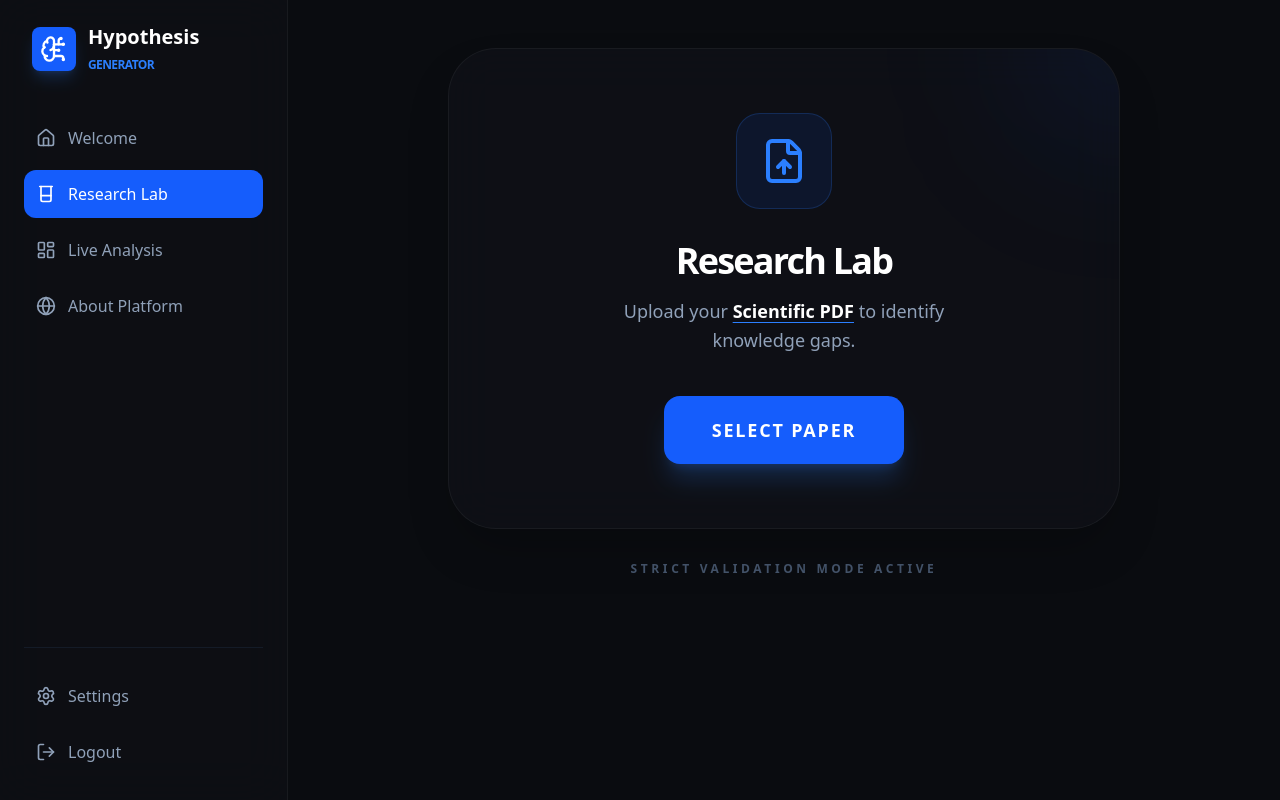
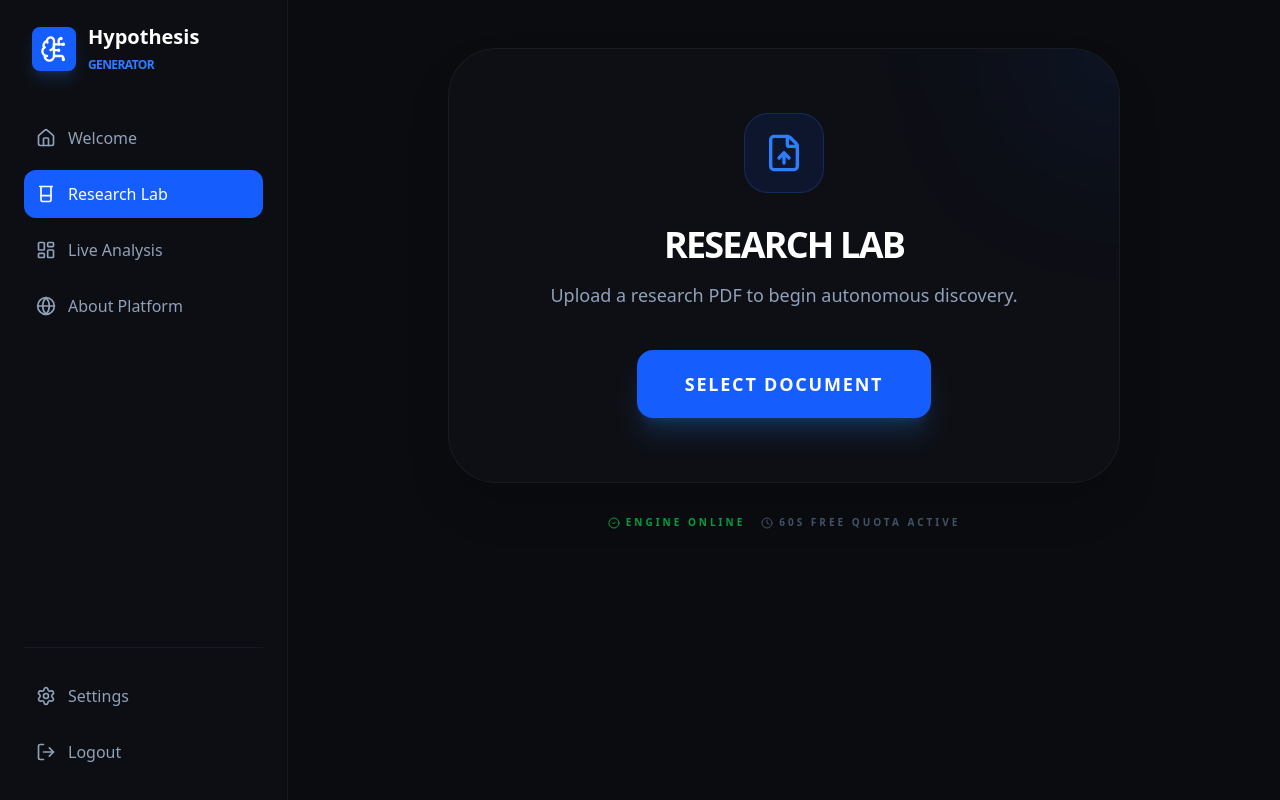
Before and after one commit to kishan0430/Hypothesis-Generator-AI, a React app in the folder frontend/: page /lab in a window 1280 px wide. Both pictures are taken after typing "name@example.com", "Sample123" into the empty fields and a click on the button "Enter Workspace". Built offline with nearby package versions, Linux system fonts and the light colour scheme; the HTML template or start-up script is replaced by a standard one.

Commit message:
final: submission ready with 2026 genai sdk

```diff
--- a/frontend/src/pages/LabPage.jsx
+++ b/frontend/src/pages/LabPage.jsx
@@ -1,6 +1,6 @@
 import React, { useState } from 'react';
-import { motion } from 'framer-motion';
-import { FileUp, Loader2, AlertTriangle } from 'lucide-react';
+import { motion, AnimatePresence } from 'framer-motion';
+import { FileUp, Loader2, AlertTriangle, CheckCircle2, Clock } from 'lucide-react';
 import axios from 'axios';
 import { useNavigate } from 'react-router-dom';
 
@@ -9,99 +9,81 @@ export default function LabPage({ setAnalysisData }) {
   const [error, setError] = useState(null);
   const navigate = useNavigate();
 
-  // --- THE MAIN FUNCTION ---
   const handleFile = async (e) => {
     const file = e.target.files[0];
     if (!file) return;
 
-    // Reset states
     setLoading(true);
     setError(null);
 
     const formData = new FormData();
     formData.append('file', file);
 
-    // Get the backend URL (from Render environment or localhost)
     const backendUrl = import.meta.env.VITE_BACKEND_URL || 'http://localhost:8000';
 
     try {
       const res = await axios.post(`${backendUrl}/generate-hypothesis`, formData);
-
-      // If successful, save data and go to Analysis
       setAnalysisData(res.data);
       navigate('/analysis');
+    } catch (err) {
+      const detail = err.response?.data?.detail || "";
 
-    } catch (err) {
-      // --- THE CRITICAL ERROR LOGIC ---
-      // This catches the "Access Denied" message from your Python backend
-      const message = err.response?.data?.detail || "Connection to AI Engine failed.";
-      setError(message);
-
-      // Also show an alert so it's impossible to miss
-      alert("⚠️ " + message);
-
+      if (detail.includes("429") || detail.includes("Rate Limit")) {
+        setError("Google API Rate Limit reached. Please wait 60 seconds before trying again.");
+      } else {
+        setError(detail || "Connection Error: Check if backend is running.");
+      }
     } finally {
       setLoading(false);
     }
   };
 
   return (
-    <div className="p-12 h-full flex flex-col items-center justify-center">
+    <div className="p-8 md:p-12 h-full flex flex-col items-center justify-center">
       <motion.div
-        initial={{ scale: 0.9, opacity: 0 }}
+        initial={{ scale: 0.95, opacity: 0 }}
         animate={{ scale: 1, opacity: 1 }}
-        className="w-full max-w-2xl bg-[#0f1117]/80 border border-white/5 rounded-[3rem] p-16 text-center shadow-2xl backdrop-blur-xl relative overflow-hidden"
+        className="w-full max-w-2xl bg-[#0f1117]/80 border border-white/5 rounded-[3rem] p-12 md:p-16 text-center shadow-2xl backdrop-blur-xl relative overflow-hidden"
       >
-        {/* Glow effect */}
         <div className="absolute -top-24 -right-24 w-48 h-48 bg-blue-600/10 rounded-full blur-[80px]" />
 
         {loading ? (
-          <div className="space-y-6 relative z-10">
+          <div className="space-y-6 relative z-10 py-10">
             <Loader2 size={60} className="animate-spin mx-auto text-blue-500" />
-            <div className="space-y-2">
-              <h2 className="text-3xl font-bold text-white tracking-tight">Analyzing Document</h2>
-              <p className="text-slate-400">Gemini 2.5 is checking for scientific validity...</p>
-            </div>
+            <h2 className="text-3xl font-bold text-white tracking-tight">Generating Hypotheses...</h2>
+            <p className="text-slate-400">Processing text through Gemini 2.0 Flash Engine</p>
           </div>
         ) : (
           <div className="relative z-10">
-            <div className="bg-blue-600/10 w-24 h-24 rounded-3xl flex items-center justify-center mx-auto mb-8 border border-blue-500/20">
-              <FileUp size={48} className="text-blue-500" />
+            <div className="bg-blue-600/10 w-20 h-20 rounded-3xl flex items-center justify-center mx-auto mb-8 border border-blue-500/20">
+              <FileUp size={40} className="text-blue-500" />
             </div>
 
-            <h2 className="text-4xl font-bold mb-4 text-white tracking-tighter">Research Lab</h2>
-            <p className="text-slate-400 mb-10 text-lg max-w-sm mx-auto leading-relaxed">
-              Upload your <span className="text-white font-bold underline decoration-blue-500 underline-offset-4">Scientific PDF</span> to identify knowledge gaps.
-            </p>
+            <h2 className="text-4xl font-bold mb-4 text-white tracking-tighter uppercase">Research Lab</h2>
+            <p className="text-slate-400 mb-10 text-lg leading-relaxed">Upload a research PDF to begin autonomous discovery.</p>
 
-            {/* Show error message if it exists */}
             {error && (
-              <div className="mb-8 p-4 bg-red-500/10 border border-red-500/20 rounded-2xl flex items-center gap-3 text-red-400 text-sm font-medium text-left animate-in fade-in slide-in-from-top-2">
-                <AlertTriangle size={20} className="shrink-0" />
-                <span>{error}</span>
-              </div>
+              <motion.div
+                initial={{ opacity: 0, y: -10 }} animate={{ opacity: 1, y: 0 }}
+                className="mb-8 p-4 bg-red-500/10 border border-red-500/20 rounded-2xl flex items-start gap-3 text-red-400 text-sm text-left"
+              >
+                <AlertTriangle size={18} className="shrink-0 mt-0.5" />
+                <p>{error}</p>
+              </motion.div>
             )}
 
-            <input
-              type="file"
-              id="pdfUpload"
-              className="hidden"
-              onChange={handleFile}
-              accept=".pdf"
-            />
-            <label
-              htmlFor="pdfUpload"
-              className="inline-block bg-blue-600 hover:bg-white hover:text-blue-600 text-white px-12 py-5 rounded-2xl font-black text-lg cursor-pointer transition-all hover:scale-105 active:scale-95 shadow-xl shadow-blue-500/20 uppercase tracking-widest"
-            >
-              Select Paper
+            <input type="file" id="pdfUpload" className="hidden" onChange={handleFile} accept=".pdf" />
+            <label htmlFor="pdfUpload" className="inline-block bg-blue-600 hover:bg-white hover:text-blue-600 text-white px-12 py-5 rounded-2xl font-black text-lg cursor-pointer transition-all hover:scale-105 active:scale-95 shadow-xl shadow-blue-500/20 uppercase tracking-widest">
+              Select Document
             </label>
           </div>
         )}
       </motion.div>
 
-      <p className="mt-8 text-slate-600 text-xs font-bold uppercase tracking-[0.3em]">
-        Strict Validation Mode Active
-      </p>
+      <div className="mt-8 flex items-center gap-4 text-slate-600 text-[10px] font-bold uppercase tracking-[0.3em]">
+        <span className="flex items-center gap-1.5 text-green-500/80"><CheckCircle2 size={12}/> Engine Online</span>
+        <span className="flex items-center gap-1.5"><Clock size={12}/> 60s Free Quota Active</span>
+      </div>
     </div>
   );
 }
```
Also changed, not shown: 2 other files (tests, documents, lock files or other folders).
